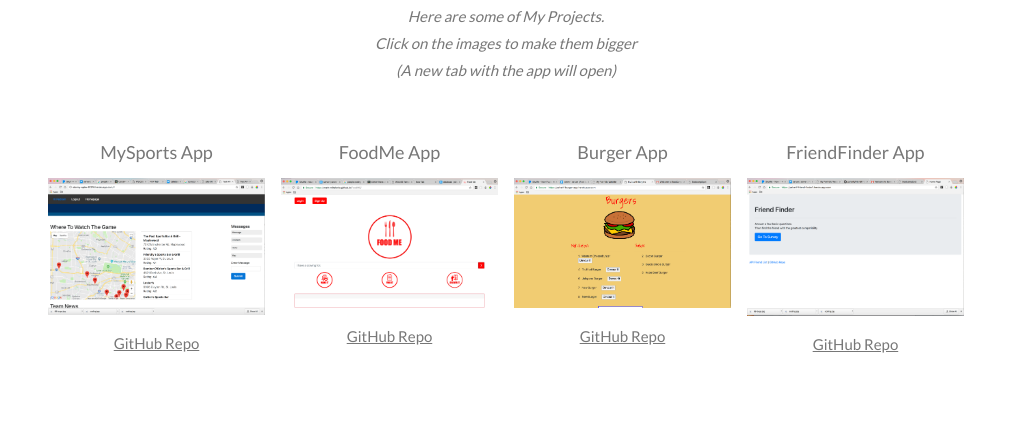
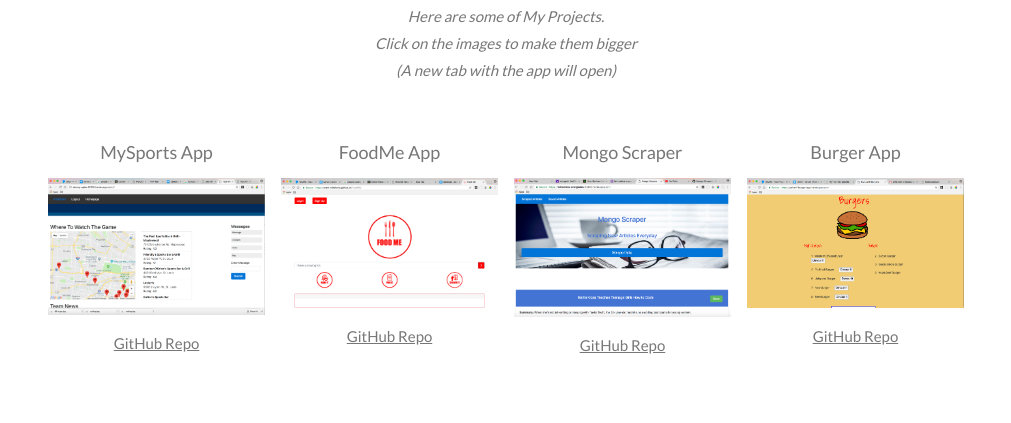
Before and after one commit to psharif/psharif.github.io, a plain HTML site: page index.html in a window 1280 px wide. Shown: the part 2356-2779 px from the top of the page, without its empty margins (134-1145 px from the left). Drawn offline with nearby package versions, Linux system fonts and the light colour scheme.

Commit message:
Added Mongo Scraper

```diff
--- a/index.html
+++ b/index.html
@@ -94,15 +94,15 @@
       </div>
 
       <div class="w3-col m3">
+        <h5>Mongo Scraper</h5>
+        <a target="_blank" href="https://fathomless-everglades-35410.herokuapp.com/"><img src="./images/MongoScraper.png" style="width:100%" onclick="onClick(this)" class="w3-hover-opacity" alt="Mongo Scraper App"><a>
+        <a target="_blank" href="https://github.com/psharif/Mongo-Scraper"><p>GitHub Repo</p></a>
+      </div>
+
+      <div class="w3-col m3">
         <h5>Burger App</h5>
         <a target="_blank" href="https://psharif-burger-app.herokuapp.com/"><img src="./images/BurgerApp.png" style="width:100%" onclick="onClick(this)" class="w3-hover-opacity" alt="Burger App"><a>
         <a target="_blank" href="https://github.com/psharif/burger"><p>GitHub Repo</p></a>
-      </div>
-
-      <div class="w3-col m3">
-        <h5>FriendFinder App</h5>
-        <a target="_blank" href="https://psharif-friend-finder1.herokuapp.com/"><img src="./images/FriendFinder.png" style="width:100%" onclick="onClick(this)" class="w3-hover-opacity" alt="Friend Finder App"><a>
-        <a target="_blank" href="https://github.com/psharif/FriendFinder"><p>GitHub Repo</p></a>
       </div>
     </div>
 
```
Also changed, not shown: images/FriendFinder.png (deleted), images/MongoScraper.png (added), 1 other file.
